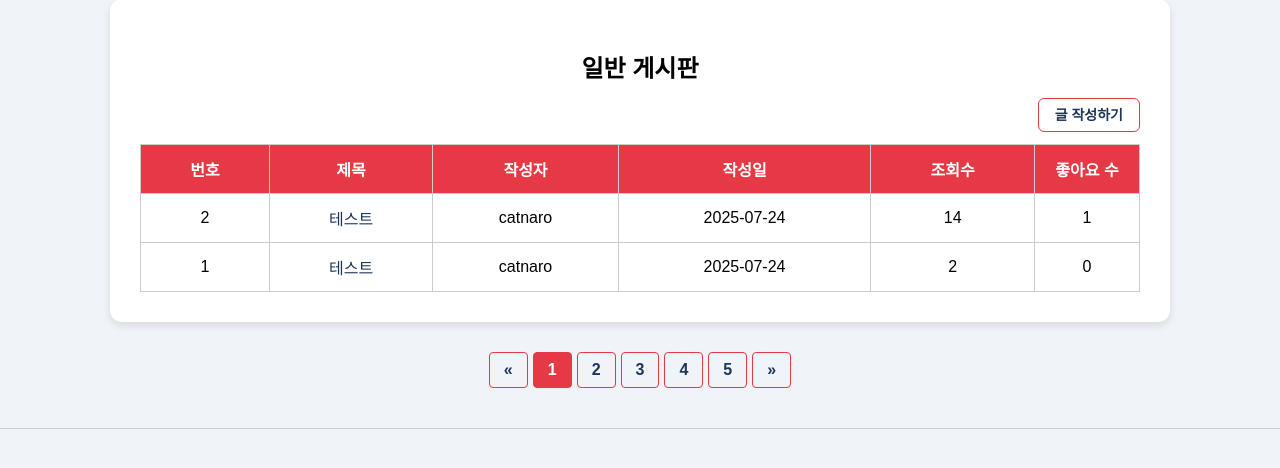
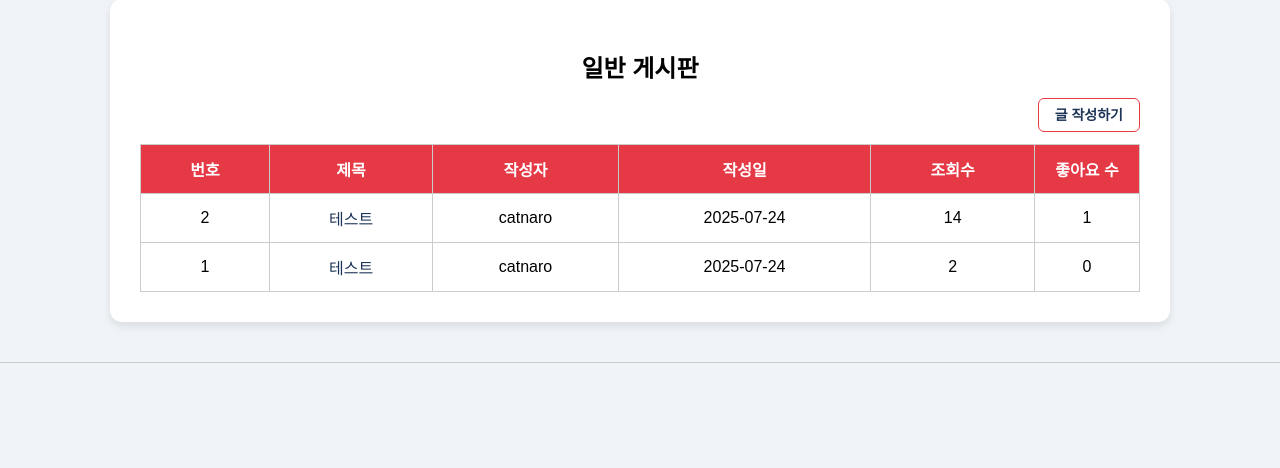
Before and after one commit to hyenaempress/Centerweb, a Django app: page /board/ in a window 1280 px wide. Shown: the part 250-718 px from the top of the page. Run offline with Django 5.2, Linux system fonts and the light colour scheme; data comes from the database, SQL or seed files in the repository; both versions use the stored data as it was after the commit.

Commit message:
페이지네이션 게시글 10개 이상이면 생성

```diff
--- a/mysite/templates/board_list.html
+++ b/mysite/templates/board_list.html
@@ -249,15 +249,25 @@
         </table>
     </div>
 
+    {% if posts.has_other_pages %}
     <div class="pagination">
-        <a href="#">&laquo;</a>
-        <a href="#" class="active">1</a>
-        <a href="#">2</a>
-        <a href="#">3</a>
-        <a href="#">4</a>
-        <a href="#">5</a>
-        <a href="#">&raquo;</a>
+        {% if posts.has_previous %}
+            <a href="?page={{ posts.previous_page_number }}">&laquo;</a>
+        {% endif %}
+
+        {% for num in posts.paginator.page_range %}
+            {% if posts.number == num %}
+                <a href="?page={{ num }}" class="active">{{ num }}</a>
+            {% else %}
+                <a href="?page={{ num }}">{{ num }}</a>
+            {% endif %}
+        {% endfor %}
+
+        {% if posts.has_next %}
+            <a href="?page={{ posts.next_page_number }}">&raquo;</a>
+        {% endif %}
     </div>
+    {% endif %}
 
     <hr>
 </body>
```
Also changed, not shown: mysite/db.sqlite3.
